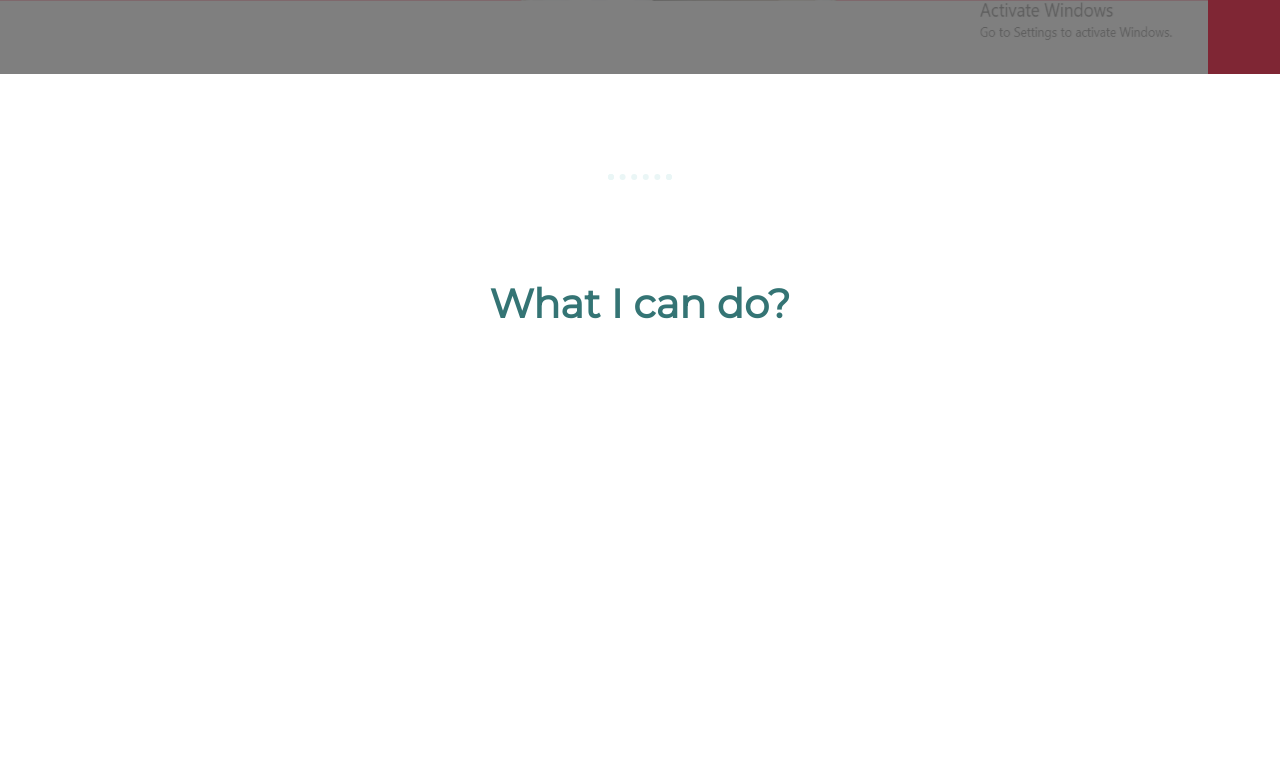
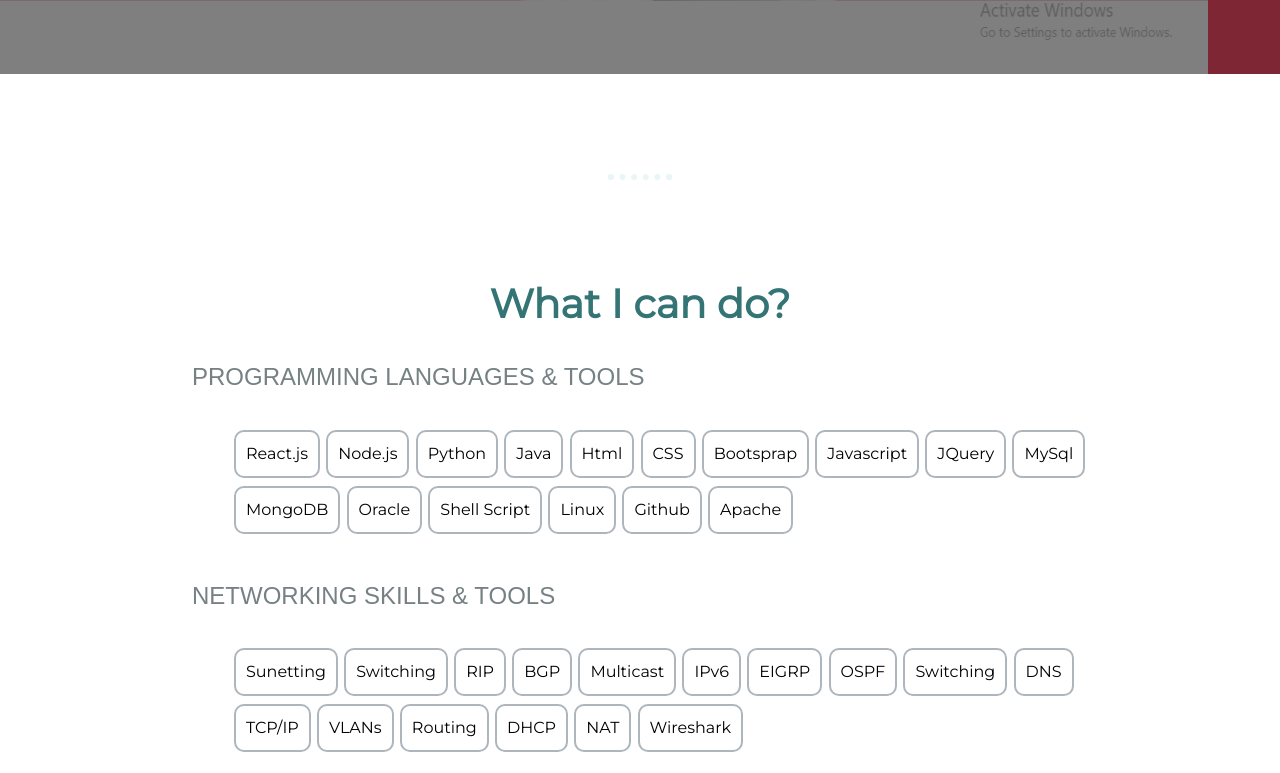
Before and after one commit to Hitman-lab/CV, a plain HTML site: page index.html in a window 1280 px wide. Shown: the part 1695-2468 px from the top of the page. Before the commit the page ends 2031 px from the top, so only its background shows below. Drawn offline with nearby package versions, Linux system fonts and the light colour scheme; a web font is replaced by a local one.

Commit message:
Upding the skill section

```diff
--- a/CSS/style.css
+++ b/CSS/style.css
@@ -123,11 +123,34 @@ hr{
 
 #skills{
 	padding: 0 15%;
+}
+
+.work-heading{
+	color: #347474;
 	text-align: center;
 }
 
-.skills-section{
-	color: #347474;
+.custom-skills{
+	color: #000;
+	padding: 10px;
+	margin: 3px 0 5px 2px;
+	border: 2px solid #adb5bd ;
+	border-radius: 10px;
+	display: inline-grid;
+}
+
+.custom-skills:hover{
+	background-color: #000;
+	border: 2px solid #000 ;
+}
+
+h3{
+	text-transform: uppercase;
+	color: #758184;
+	font-weight: 500;
+	font-size: 1.5rem;
+	padding: 3% 0;
+	font-family: 'Saira Extra Condensed', sans-serif;
 }
 
 
--- a/index.html
+++ b/index.html
@@ -11,13 +11,14 @@
 	<link rel="manifest" href="favicon_io/site.webmanifest">
 
 	<!-- Google Fonts -->
-	<link href="https://fonts.googleapis.com/css?family=Domine|Righteous&display=swap" rel="stylesheet">
+	  <link href="https://fonts.googleapis.com/css?family=Domine|Righteous&display=swap" rel="stylesheet">
     <link href="https://fonts.googleapis.com/css?family=Archivo+Black|Montserrat|Ubuntu&display=swap" rel="stylesheet">
     <link href="https://fonts.googleapis.com/css?family=Merriweather&display=swap" rel="stylesheet">
+    <link href="https://fonts.googleapis.com/css?family=Saira+Extra+Condensed&display=swap" rel="stylesheet">
 
 
 	<!-- Bootstrap links -->
-	<link rel="stylesheet" type="text/css" href="bootstrap/css/bootstrap.min.css">
+	  <link rel="stylesheet" type="text/css" href="bootstrap/css/bootstrap.min.css">
     <link rel="stylesheet" href="https://stackpath.bootstrapcdn.com/bootstrap/4.4.1/css/bootstrap.min.css" integrity="sha384-Vkoo8x4CGsO3+Hhxv8T/Q5PaXtkKtu6ug5TOeNV6gBiFeWPGFN9MuhOf23Q9Ifjh" crossorigin="anonymous">
 
 	<!-- External CSS links -->
@@ -128,9 +129,47 @@
   <section id = "skills">
   	<div class="skills-section">
   		<h1 class="work-heading">What I can do?</h1>
+      <h3>Programming Languages & tools</h3>
+      <ul class="skills-list">
+        <li class="btn btn-outline-dark custom-skills">React.js</li>
+        <li class="btn btn-outline-dark custom-skills">Node.js</li>
+        <li class="btn btn-outline-dark custom-skills">Python</li>
+        <li class="btn btn-outline-dark custom-skills">Java</li>
+        <li class="btn btn-outline-dark custom-skills">Html</li>
+        <li class="btn btn-outline-dark custom-skills">CSS</li>
+        <li class="btn btn-outline-dark custom-skills">Bootsprap</li>
+        <li class="btn btn-outline-dark custom-skills">Javascript</li>
+        <li class="btn btn-outline-dark custom-skills">JQuery</li>
+        <li class="btn btn-outline-dark custom-skills">MySql</li>
+        <li class="btn btn-outline-dark custom-skills">MongoDB</li>
+        <li class="btn btn-outline-dark custom-skills">Oracle</li>
+        <li class="btn btn-outline-dark custom-skills">Shell Script</li>
+        <li class="btn btn-outline-dark custom-skills">Linux</li>
+        <li class="btn btn-outline-dark custom-skills">Github</li>
+        <li class="btn btn-outline-dark custom-skills">Apache</li>
+      </ul>
+
+      <h3>Networking Skills & tools</h3>
+      <ul class="skills-list">
+        <li class="btn btn-outline-dark custom-skills">Sunetting</li>
+        <li class="btn btn-outline-dark custom-skills">Switching</li>
+        <li class="btn btn-outline-dark custom-skills">RIP</li>
+        <li class="btn btn-outline-dark custom-skills">BGP</li>
+        <li class="btn btn-outline-dark custom-skills">Multicast</li>
+        <li class="btn btn-outline-dark custom-skills">IPv6</li>
+        <li class="btn btn-outline-dark custom-skills">EIGRP</li>
+        <li class="btn btn-outline-dark custom-skills">OSPF</li>
+        <li class="btn btn-outline-dark custom-skills">Switching</li>
+        <li class="btn btn-outline-dark custom-skills">DNS</li>
+        <li class="btn btn-outline-dark custom-skills">TCP/IP</li>
+        <li class="btn btn-outline-dark custom-skills">VLANs</li>
+        <li class="btn btn-outline-dark custom-skills">Routing</li>
+        <li class="btn btn-outline-dark custom-skills">DHCP</li>
+        <li class="btn btn-outline-dark custom-skills">NAT</li>
+        <li class="btn btn-outline-dark custom-skills">Wireshark</li>
+      </ul>
   	</div>
+
   </section>
-
-
 </body>
 </html>
```
